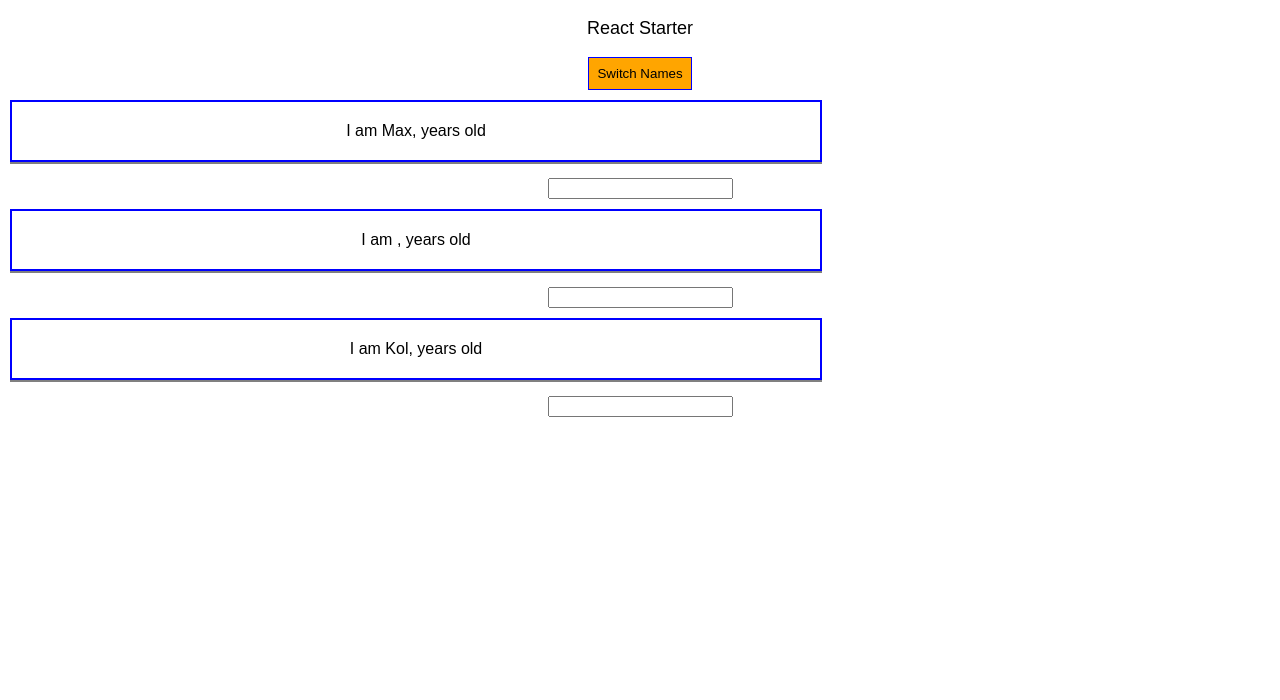
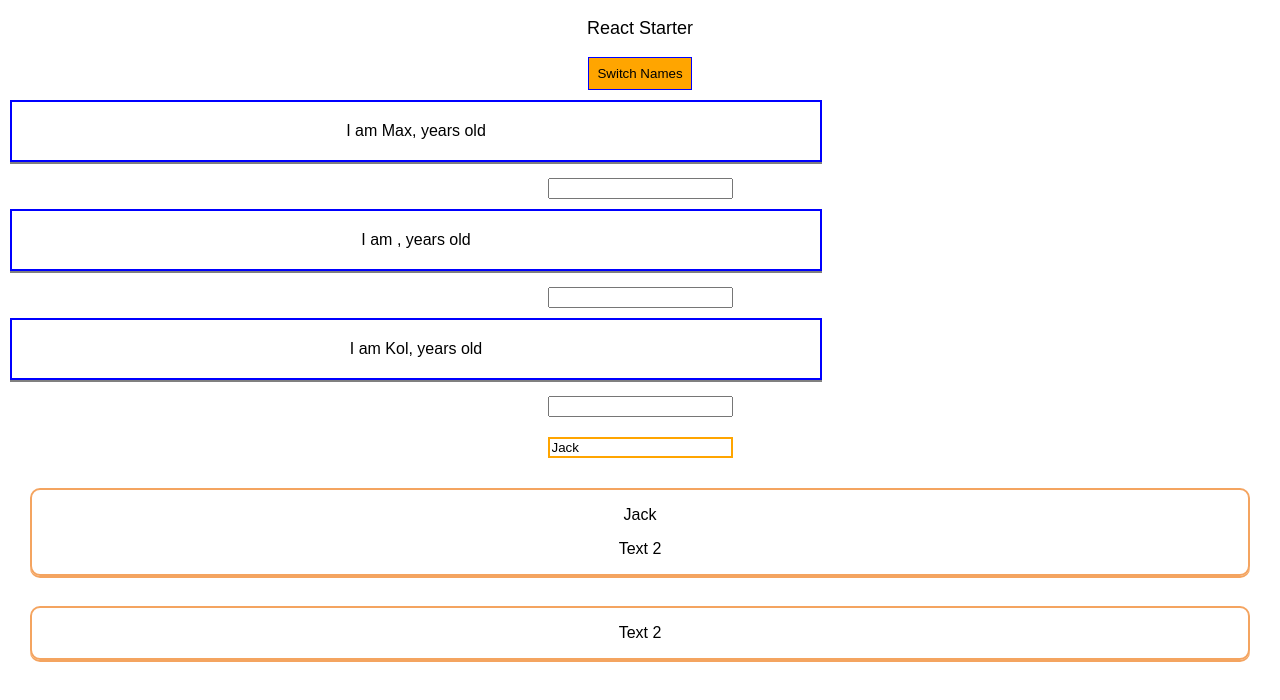
Before and after one commit to Santhosh-Umapathi/React-Starter, a React (Create React App) app: page / in a window 1280 px wide. Shown: the top 700 px of the page. Built offline with nearby package versions, Linux system fonts and the light colour scheme.

Commit message:
First Exercise completed with text input

```diff
--- a/src/App.js
+++ b/src/App.js
@@ -1,6 +1,10 @@
 import React, { Component } from 'react';
 import './App.css';
 import Person from './Person/Person';
+import UserInput from './UserInput/UserInput';
+import UserOutput from './UserOutput/UserOutput';
+
+
 
 
 
@@ -12,7 +16,9 @@ class App extends Component
       {name: 'Jack', age: 30},
       {name: 'Kol', age: 49},
     ],
-    otherState: 'untouched'
+    otherState: 'untouched',
+    userName: 'Jack'
+
   }
 
   switchNamesHandler = () =>
@@ -33,12 +39,20 @@ class App extends Component
           { name: event.target.value, age: 25 },
           {name: 'Jackian', age: 30},
           {name: 'Kolian', age: 49},
-        ]
+        ],
       })
+    }
+
+  userNameHandler = (event) =>
+  {
+    this.setState({
+      userName: event.target.value
+    })
     }
 
   render()
   {
+    // Inline Style
     const style = {
       backgroundColor: 'orange',
       border: '1px solid blue',
@@ -50,14 +64,24 @@ class App extends Component
 
     return (
       <div className="App">
+
         <p className="App-intro"> React Starter</p>
+
         <button onClick = {this.switchNamesHandler} style={style}>
           Switch Names
         </button>
 
-        <Person name={this.state.persons[0].name}/>
+        <Person name={this.state.persons[0].name} inputHandler={this.nameChangeHandler}/>
+
         <Person />
-        <Person name={this.state.persons[2].name} inputHandler={this.nameChangeHandler}/>
+
+        <Person name={this.state.persons[2].name}  />
+
+        <UserInput change={this.userNameHandler} value={this.state.userName}/>
+
+        <UserOutput name={this.state.userName}/>
+        <UserOutput />
+
 
       </div>
     );
--- /dev/null
+++ b/src/UserInput/UserInput.js
@@ -0,0 +1,16 @@
+import React from 'react'
+
+const UserInput =(props) =>
+{
+
+	const style = {border: '2px solid orange', marginTop:'20px'}
+
+
+	return (
+		<div>
+			<input onChange={props.change} value={props.value} style={style}/>
+		</div>
+	)
+}
+
+export default UserInput
--- /dev/null
+++ b/src/UserOutput/UserOutput.css
@@ -0,0 +1,7 @@
+.UserOutput
+{
+	border: 2px solid sandybrown;
+	border-radius: 10px;
+	box-shadow: 0 2px sandybrown;
+	margin: 30px;
+}
--- /dev/null
+++ b/src/UserOutput/UserOutput.js
@@ -0,0 +1,15 @@
+import React from 'react'
+import './UserOutput.css'
+
+const UserOutput = (props) =>
+{
+	return (
+		<div className = "UserOutput">
+			<p> {props.name}</p>
+			<p> Text 2</p>
+
+		</div>
+	)
+}
+
+export default UserOutput
```
Also changed, not shown: src/Person/Person.js (+5 -3 lines).
